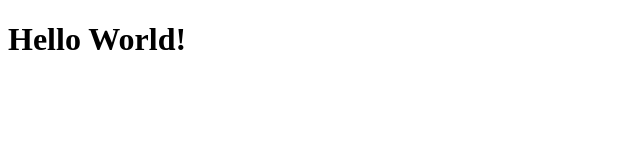
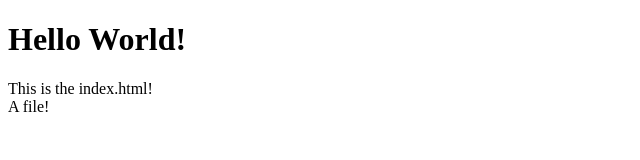
Before and after one commit to KurosakiAlves/curso-git, a plain HTML site: page index.html in a window 1280 px wide. Shown: the whole page, without its empty margins (0-640 px from the left). Drawn offline with Linux system fonts and the light colour scheme.

Commit message:
Arquivo index.html alterado

```diff
--- a/index.html
+++ b/index.html
@@ -5,5 +5,9 @@
     </head>
     <body>
         <h1>Hello World!</h1>
+        <p>
+            This is the index.html!<br/>
+            A file!
+        </p>
     </body>
 </html>
```
